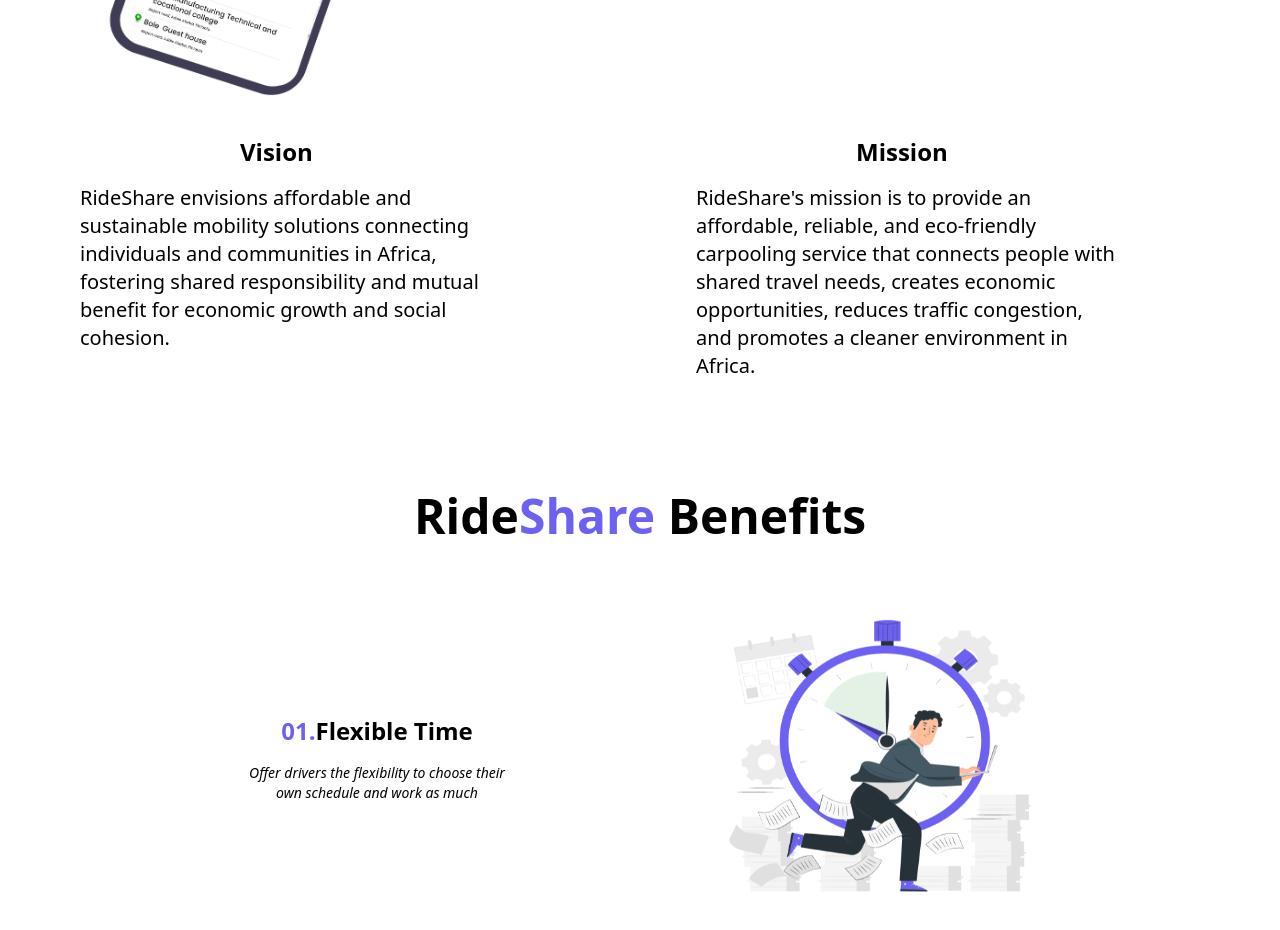
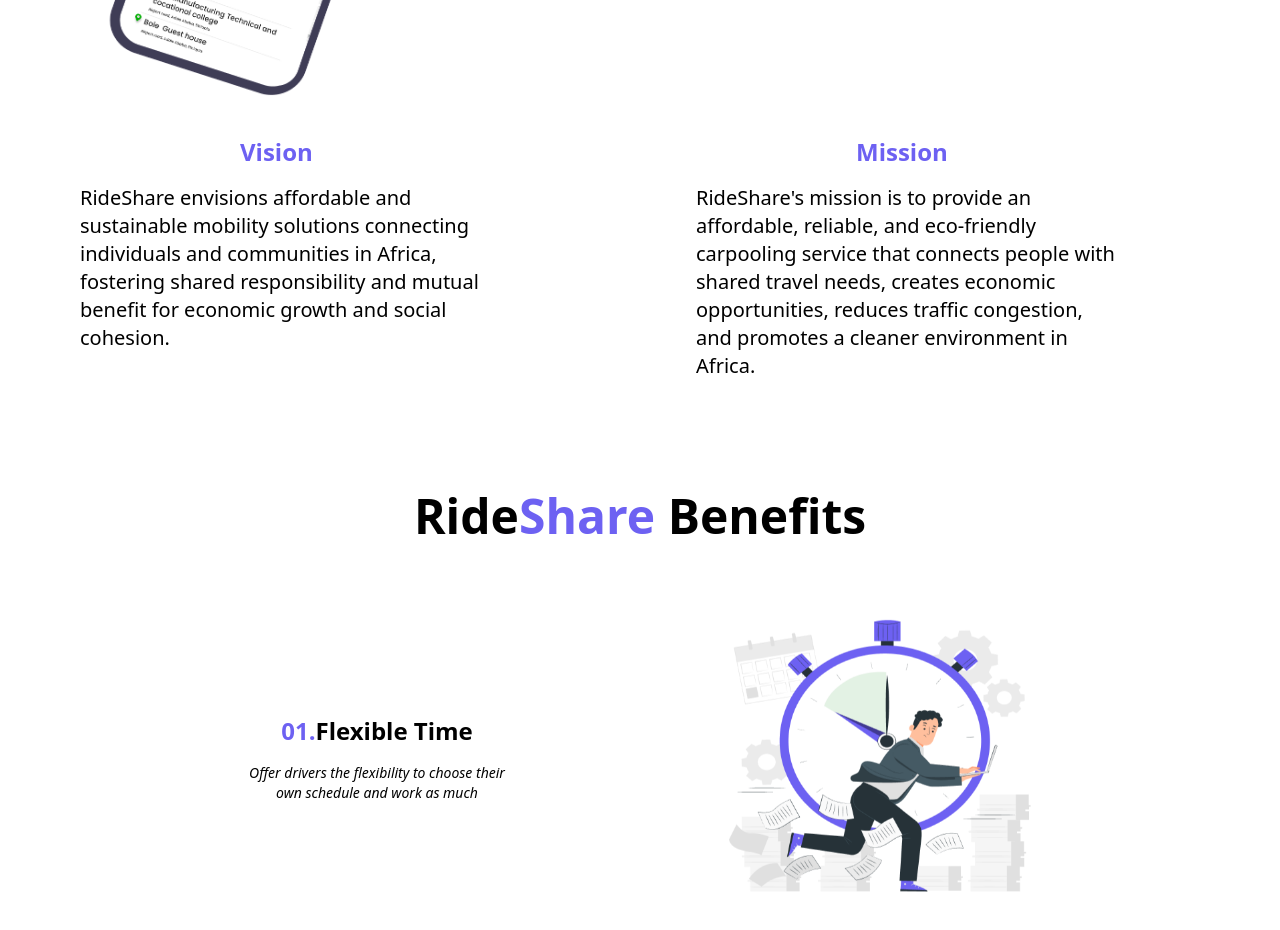
Before and after one commit to KaleabKindu/Rideshare-Web, a Next.js app: page / in a window 1280 px wide. Shown: the part 1780-2710 px from the top of the page. Built offline with nearby package versions, Linux system fonts and the light colour scheme.

Commit message:
fix(Rideshare) : Fix text color of mission and vision text

```diff
--- a/src/components/landing-page/About.tsx
+++ b/src/components/landing-page/About.tsx
@@ -23,11 +23,11 @@
       {/* vision and mission section */}
       <div className="flex flex-col md:flex-row gap-12 mx-12 mb-20">
         <div className="w-full md:w-1/2 px-8">
-          <h1 data-cy="vision-text" className="text-2xl mb-4 font-bold text-center md:text-left pl-0 md:pl-20 lg:pl-40">Vision</h1>
+          <h1 data-cy="vision-text" className="text-2xl text-primary mb-4 font-bold text-center md:text-left pl-0 md:pl-20 lg:pl-40">Vision</h1>
           <p data-cy="vision-description" className="pr-0 lg:pr-20 text-xl">{data.vision}</p>
         </div>
         <div className="w-full md:w-1/2 px-8">
-          <h1 data-cy="mission-text" className="text-2xl mb-4 font-bold text-center md:text-left pl-0 md:pl-20 lg:pl-40">Mission</h1>
+          <h1 data-cy="mission-text" className="text-2xl text-primary mb-4 font-bold text-center md:text-left pl-0 md:pl-20 lg:pl-40">Mission</h1>
           <p data-cy="mission-description" className="pr-0 lg:pr-20 text-xl">{data.mission}</p>
         </div>
       </div>
```
